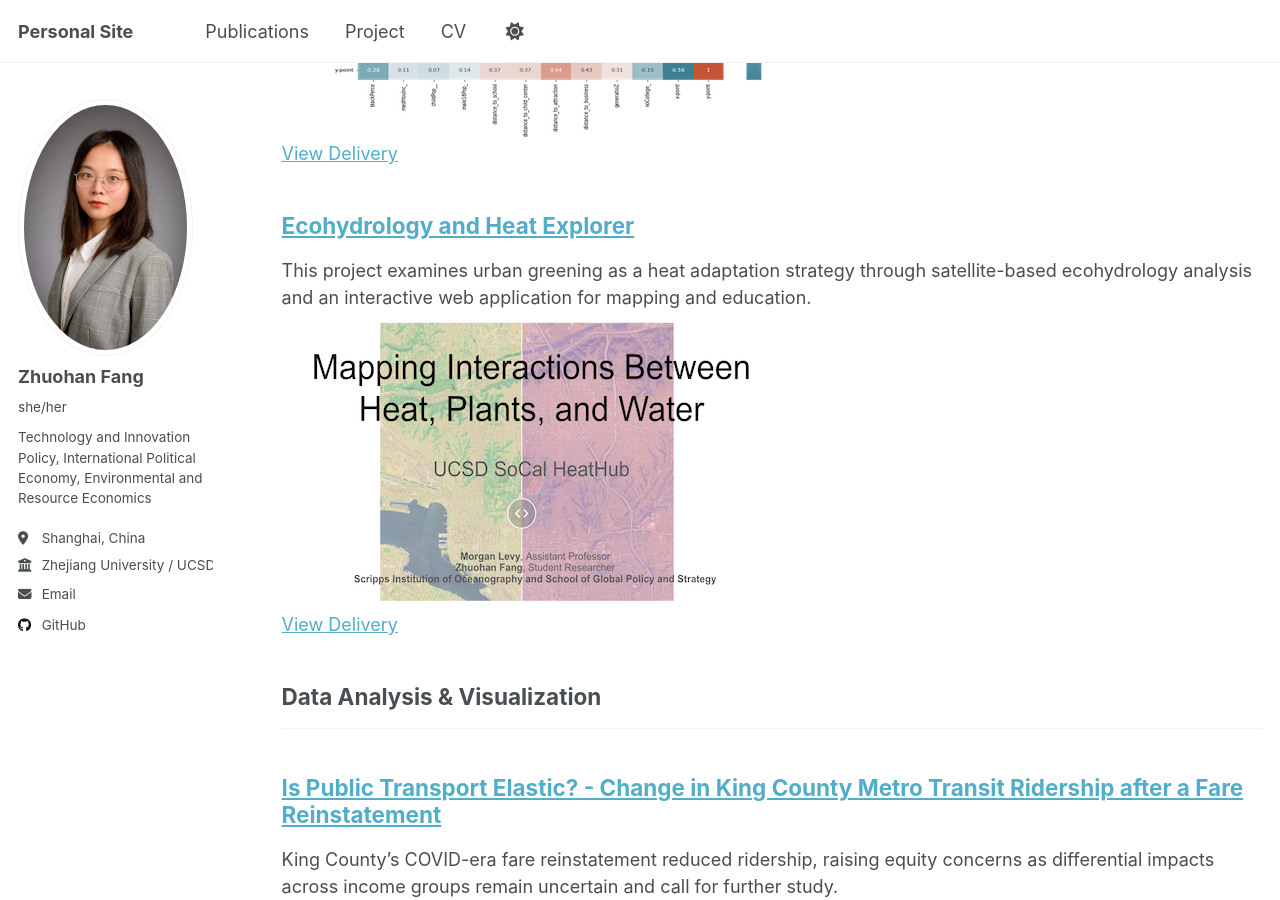
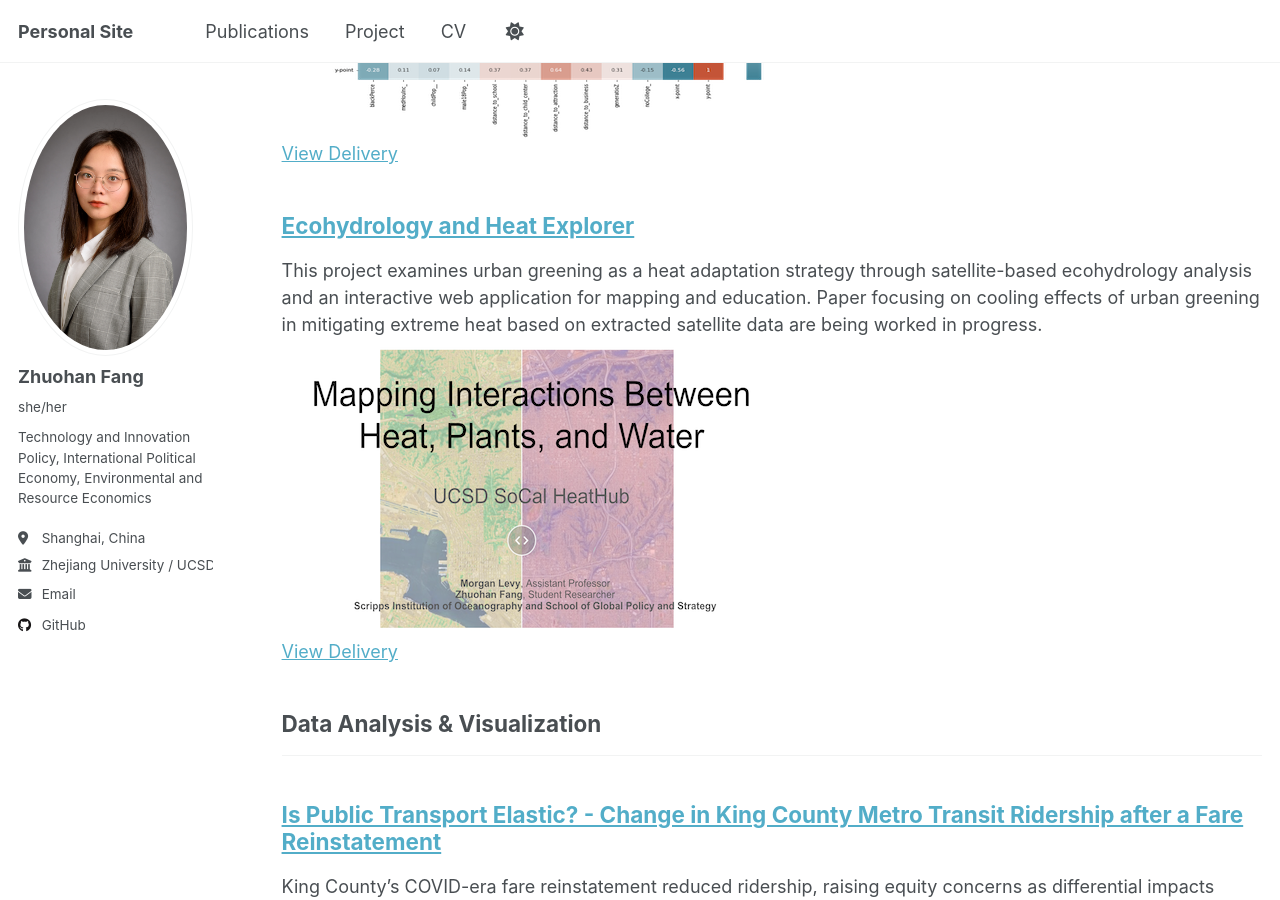
Before and after one commit to fzh200001/fzh200001.github.io, a Jekyll site: the page built from _pages/portfolio.html, in a window 1280 px wide and 900 px high, scrolled down 2053 px. Built offline with Jekyll 4.4.1, drawn with Linux system fonts in a browser that asks for light colours; a script that is not in the unit is left out.

Commit message:
Update portfolio-2.md

```diff
--- a/_portfolio/portfolio-2.md
+++ b/_portfolio/portfolio-2.md
@@ -1,6 +1,6 @@
 ---
 title: "Ecohydrology and Heat Explorer"
-excerpt: "This project examines urban greening as a heat adaptation strategy through satellite-based ecohydrology analysis and an interactive web application for mapping and education.<br/>
+excerpt: "This project examines urban greening as a heat adaptation strategy through satellite-based ecohydrology analysis and an interactive web application for mapping and education. Paper focusing on cooling effects of urban greening in mitigating extreme heat based on extracted satellite data are being worked in progress.<br/>
 <a href='/portfolio/portfolio-2'><img src='/images/P2.png'></a><br/>
 <a href='https://ucsd-greening.projects.earthengine.app/view/ehe'> View Delivery</a>"
 collection: portfolio
```
